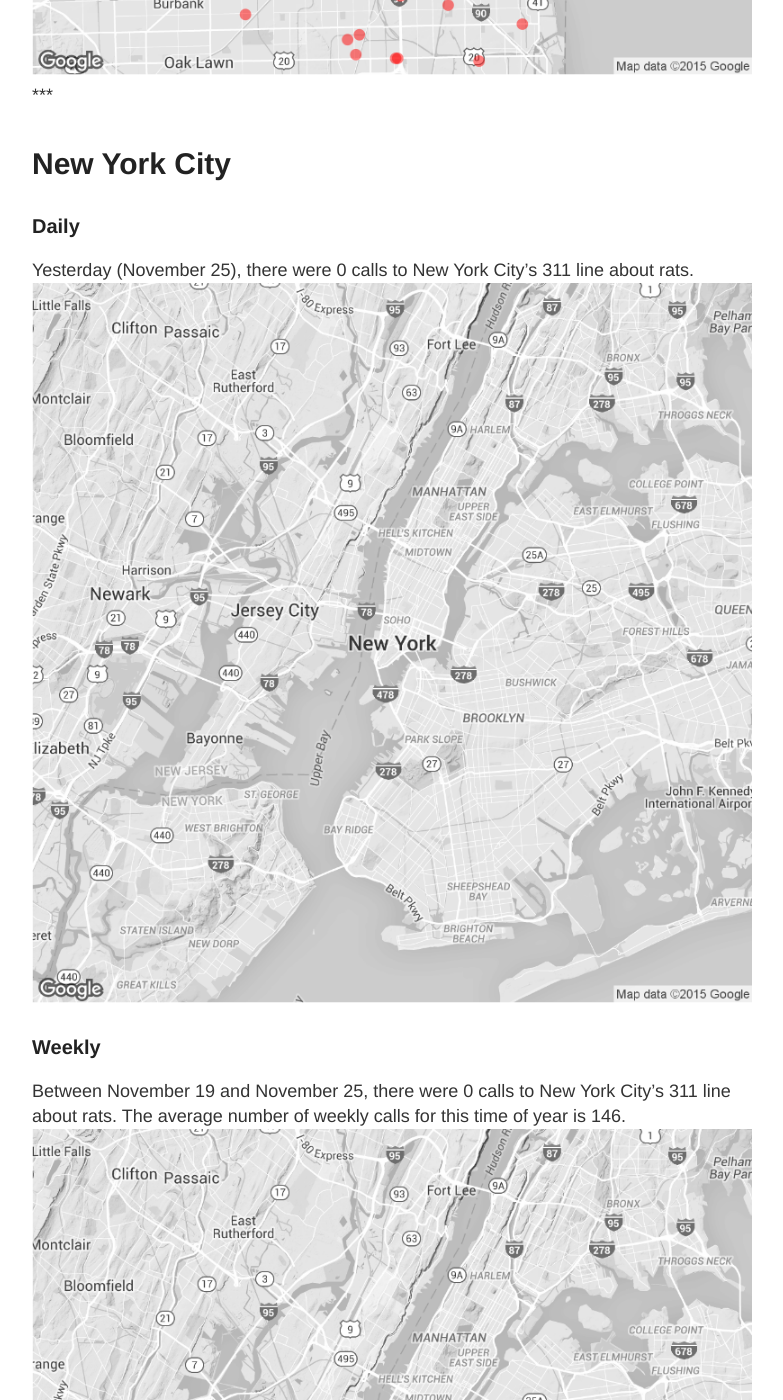
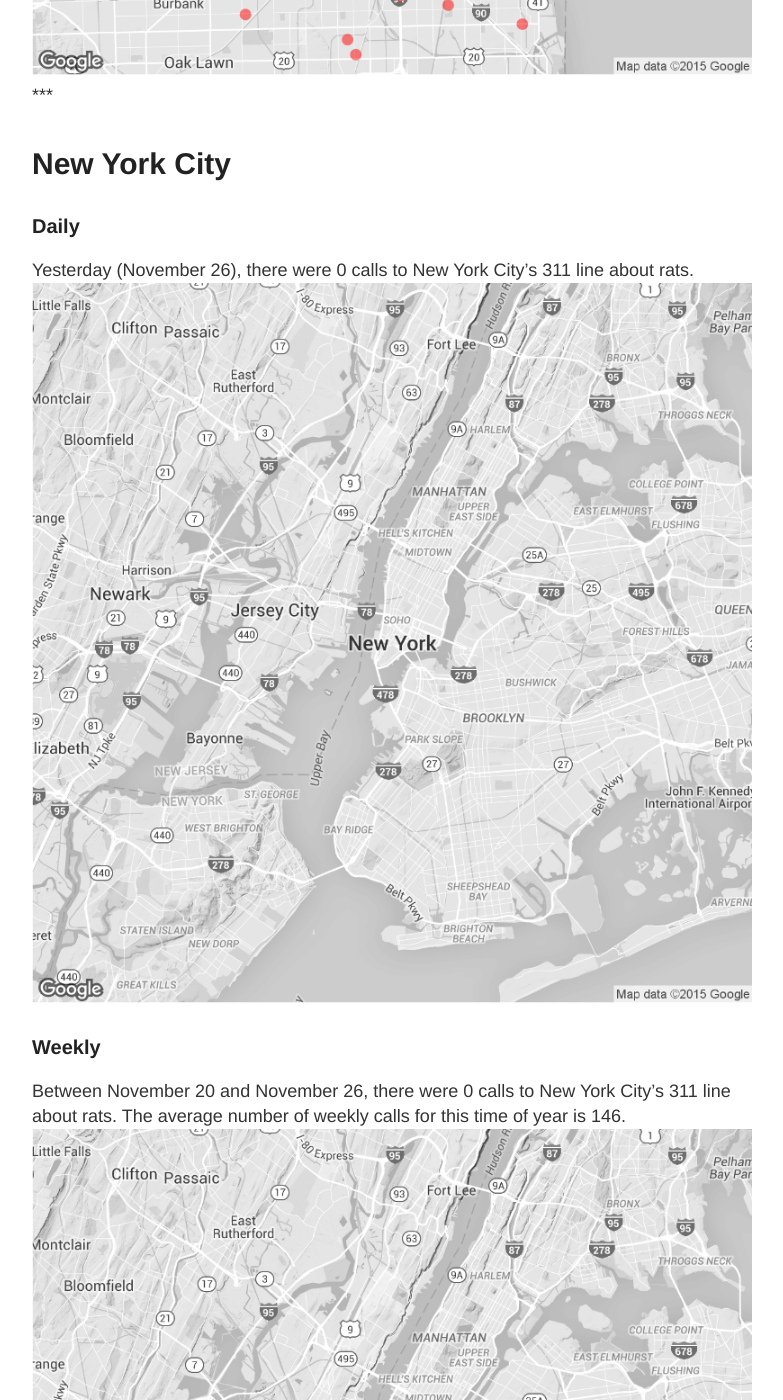
Before and after one commit to DanielHadley/ratmaps, a Jekyll site: the page built from daily.md, in a window 1280 px wide and 1400 px high, scrolled down 1986 px. Shown: the whole window, without its empty margins (248-1031 px from the left). Built offline with Jekyll 4.4.1, drawn with Linux system fonts in a browser that asks for light colours; comment, search, counter and statistics services are not loaded; some of the changed text lies outside the part shown.

Commit message:
Daily Maps

```diff
--- a/daily.md
+++ b/daily.md
@@ -15,22 +15,22 @@
 
 ### Daily
 
-Yesterday (November 25), there were 72 calls to Chicago's 311 line about rats.
+Yesterday (November 26), there were 13 calls to Chicago's 311 line about rats.
 ![Chicago rat calls to 311 weekly map]({{ site.cityimages }}/daily/Chicago_Rat_Map_Daily.png)
 
 ### Weekly
-Between November 19 and November 25, there were 405 calls to Chicago's 311 line about rats. The average number of weekly calls for this time of year is 417.
+Between November 20 and November 26, there were 347 calls to Chicago's 311 line about rats. The average number of weekly calls for this time of year is 417.
 ![Chicago rat calls to 311 weekly map]({{ site.cityimages }}/daily/Chicago_Rat_Map_Weekly.png)
 ***
 # New York City <a id="nyc"><a>
 
 ### Daily
 
-Yesterday (November 25), there were 0 calls to New York City's 311 line about rats.
+Yesterday (November 26), there were 0 calls to New York City's 311 line about rats.
 ![NYC rat calls to 311 weekly map]({{ site.cityimages }}/daily/NYC_Rat_Map_Daily.png)
 
 ### Weekly
-Between November 19 and November 25, there were 0 calls to New York City's 311 line about rats. The average number of weekly calls for this time of year is 146.
+Between November 20 and November 26, there were 0 calls to New York City's 311 line about rats. The average number of weekly calls for this time of year is 146.
 ![NYC rat calls to 311 weekly map]({{ site.cityimages }}/daily/NYC_Rat_Map_Weekly.png)
 
 Each red dot represents one call about a rat seen in that location. The dots are transparent, so multiple calls from one location will be seen as a solid dot. The usual caveats apply: more calls do not necessarily mean that there are more rats in that location than other parts of the city. A cluster of dots could indicate that one resident is unusually vocal about rodents in his or her neighborhood. Also, more densely populated neighborhoods tend to make more calls to 311.
```
Also changed, not shown: images/pages/daily/Chicago_Rat_Map_Daily.png, images/pages/daily/Chicago_Rat_Map_Weekly.png.
